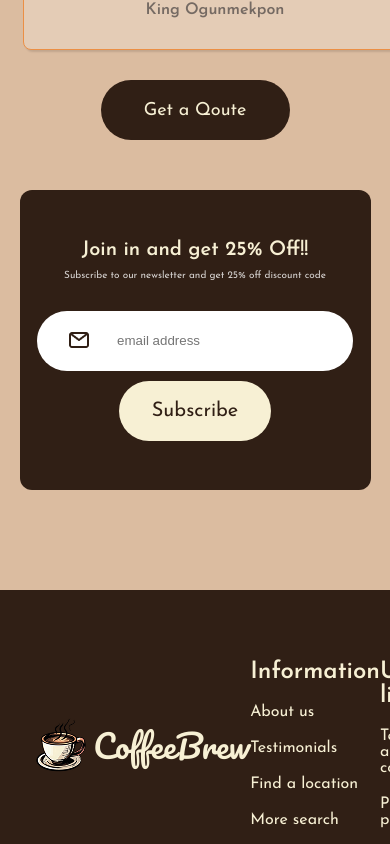
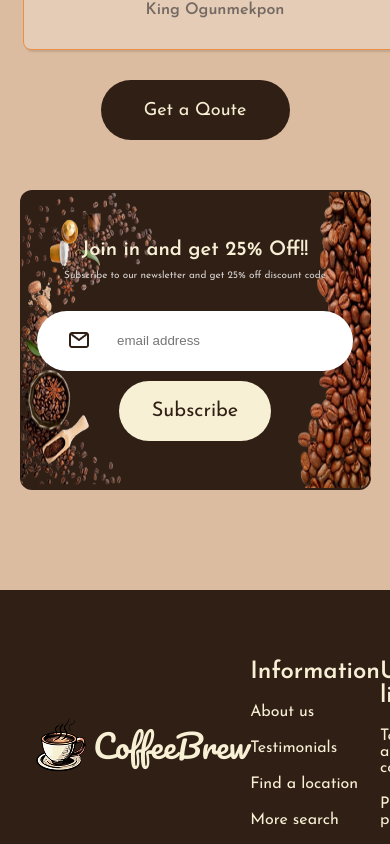
Before and after one commit to DEV-SHEGZ/Cofee-Brew, a React (Vite) app: page / in a window 390 px wide. Shown: the part 4660-5504 px from the top of the page. Built offline with nearby package versions, Linux system fonts and the light colour scheme.

Commit message:
done with news letter

```diff
--- a/src/App.css
+++ b/src/App.css
@@ -1014,13 +1014,20 @@
 
   .input-div {
     text-align: center;
+    position: relative;
+    padding-top: 30px;
+    z-index: 3;
   }
   .Newsletter-form > .p1 {
     font-size: 20px;
+    position: relative;
+    z-index: 5;
   }
 
   .Newsletter-form > .p2 {
     font-size: 10px;
+    position: relative;
+    z-index: 5;
   }
 
   .email {
@@ -1033,4 +1040,23 @@
     margin-left: 0px !important;
     margin-top: 10px !important;
   }
+
+  .left-img {
+    position: absolute;
+    z-index: -22;
+    width: 161px;
+    height: 292px;
+    top: -88px;
+    left: -10px;
+  }
+
+  .right-img {
+    position: absolute;
+    z-index: -2;
+    width: 130px;
+    height: 296px;
+    top: -89px;
+    right: 0px;
+    border-radius: 12px;
+  }
 }
```
Also changed, not shown: src/assets/coffee-seeds.png (added), src/assets/plant-seeds.png (added).
